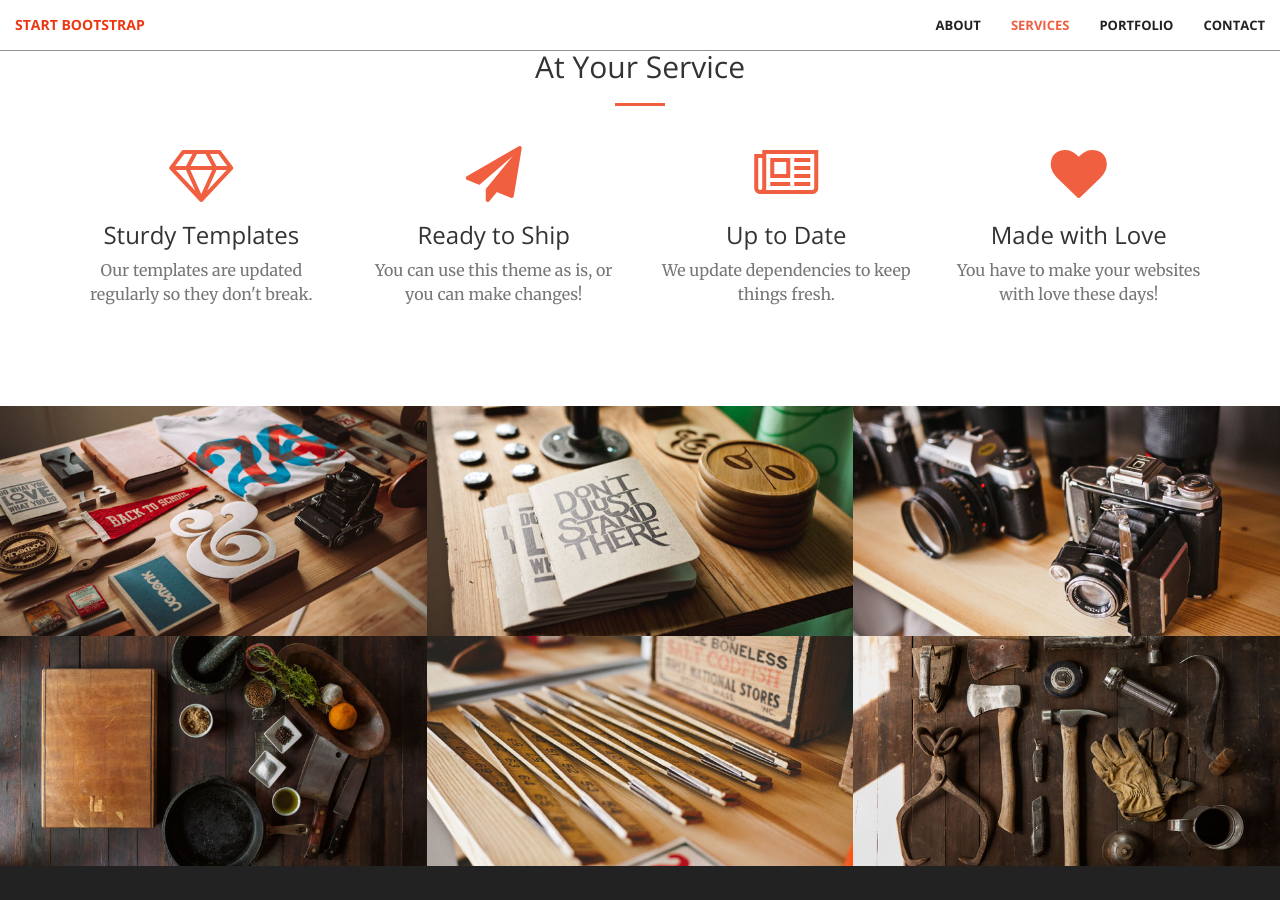
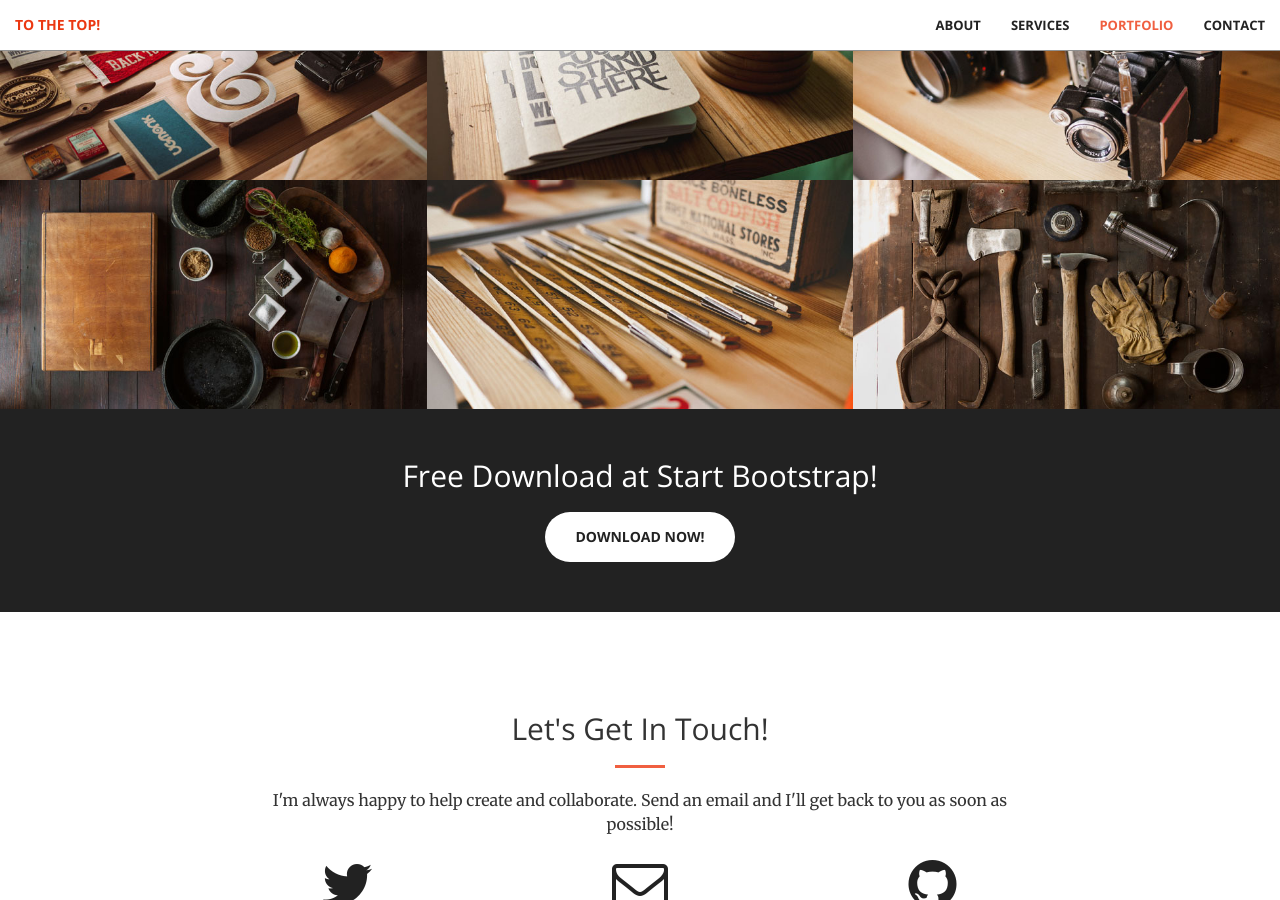
Before and after one commit to jpgallagher1/jpgallagher1.github.io, a Jekyll site: the page built from index.html, in a window 1280 px wide and 900 px high, scrolled down 1368 px. Built offline with Jekyll 4.4.1, drawn with Linux system fonts in a browser that asks for light colours; some of the changed text lies outside the part shown.

Commit message:
more updates to the website including images

```diff
--- a/_includes/contact.html
+++ b/_includes/contact.html
@@ -4,7 +4,7 @@
             <div class="col-lg-8 col-lg-offset-2 text-center">
                 <h2 class="section-heading">Let's Get In Touch!</h2>
                 <hr class="primary">
-                <p>Ready to start your next project with us? That's great! Give us a call or send us an email and we will get back to you as soon as possible!</p>
+                <p>I'm always happy to help create and collaborate.  Send an email and I'll get back to you as soon as possible!</p>
             </div>
         <div class="col-lg-2 col-lg-offset-2 text-center">
             <a href="https://twitter.com/{{ site.twitter_username }}">
--- a/_includes/head.html
+++ b/_includes/head.html
@@ -6,7 +6,7 @@
     <meta name="description" content="">
     <meta name="author" content="">
 
-    <title>Creative - Start Bootstrap Theme</title>
+    <title>John P Gallagher</title>
 
     <!-- Bootstrap Core CSS -->
     <link rel="stylesheet" href="css/bootstrap.min.css" type="text/css">
--- a/_includes/header.html
+++ b/_includes/header.html
@@ -1,9 +1,10 @@
 <header>
     <div class="header-content">
         <div class="header-content-inner">
-            <h1>John Gallagher</h1>
+            <h1>John P Gallagher</h1>
             <hr>
-            <p>A data scientist and developer.  In my free time, I like to build things, work out and play Dota.</p>
+            <p>A data scientist and developer.
+                In my free time, I like to build things, work out and play Dota.</p>
             <a href="#about" class="btn btn-primary btn-xl page-scroll">Find Out More</a>
         </div>
     </div>
--- a/_includes/nav.html
+++ b/_includes/nav.html
@@ -8,7 +8,7 @@
                 <span class="icon-bar"></span>
                 <span class="icon-bar"></span>
             </button>
-            <a class="navbar-brand page-scroll" href="#page-top">Start Bootstrap</a>
+            <a class="navbar-brand page-scroll" href="#page-top">To the top!</a>
         </div>
 
         <!-- Collect the nav links, forms, and other content for toggling -->
--- a/_layouts/front.html
+++ b/_layouts/front.html
@@ -7,7 +7,7 @@
   {% include nav.html %}
   {% include header.html %}
   {% include call-to-action.html %}
-  {% include services.html %}
+ <!-- {% include services.html %} -->
   {% include portfolio.html %}
   {% include aside.html %}
   {% include contact.html %}
```
Also changed, not shown: img/header.jpg.
